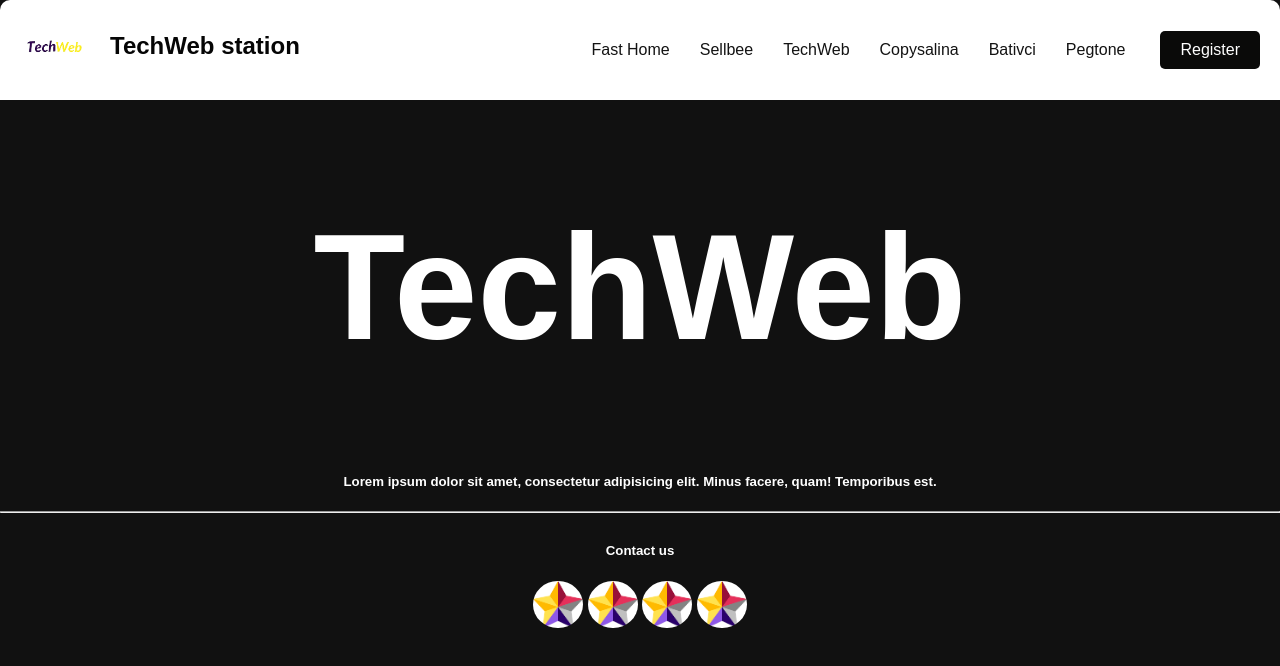
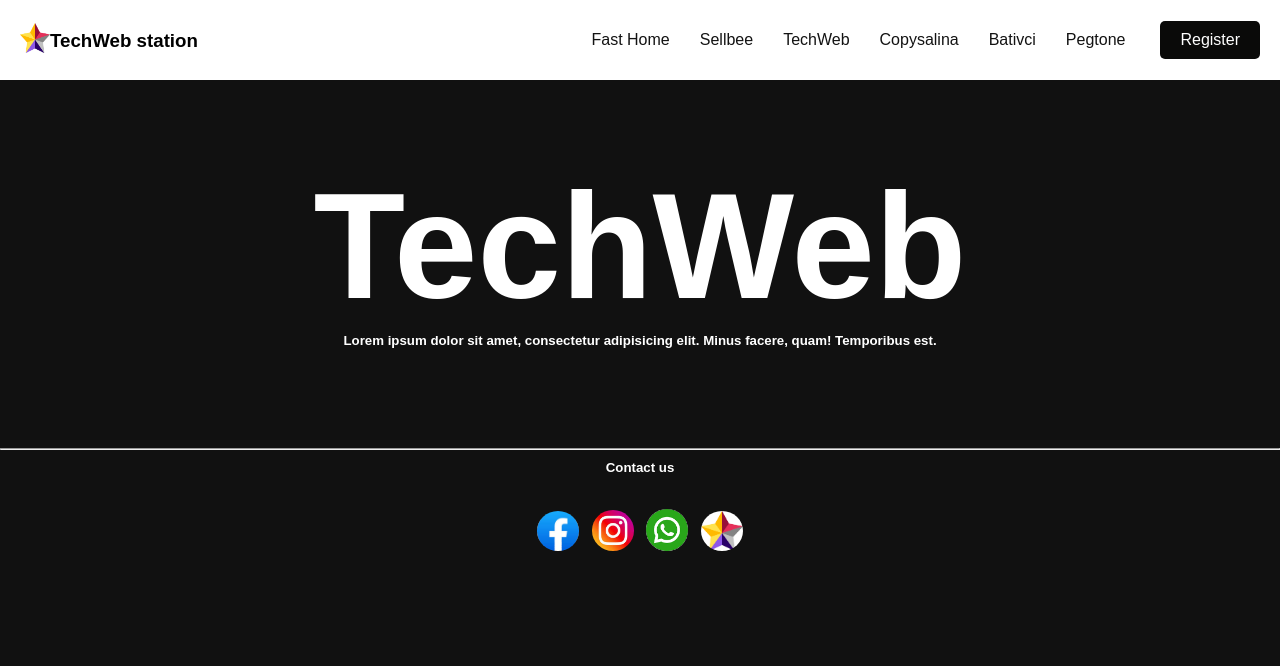
Before and after one commit to soufyane-felate/TechWeb, a plain HTML site: page project/index.html in a window 1280 px wide. Drawn offline with Linux system fonts and the light colour scheme.

Commit message:
added footer

```diff
--- a/project/index.html
+++ b/project/index.html
@@ -1,21 +1,18 @@
 <!DOCTYPE html>
 <html lang="en">
   <head>
-    <meta charset="UTF-8">
-    <meta name="viewport" content="width=device-width, initial-scale=1.0">
+    <meta charset="UTF-8" />
+    <meta name="viewport" content="width=device-width, initial-scale=1.0" />
     <title>TechWeb</title>
-    <link rel="stylesheet" href="style.css">
+    <link rel="stylesheet" href="style.css" />
   </head>
   <body>
     <nav class="nav">
-
       <div class="d1">
         <div class="logo">
-            <img src="assets/icons/teachWebLogo.png" alt="TechWeb Logo">
+          <img src="assets/images/123uml.png" alt="TechWeb Logo" />
         </div>
-        <div class="title">
-            <h3>TechWeb station</h3>
-        </div>
+        <h3 class="t01">TechWeb station</h3>
       </div>
       <div class="menu">
         <ul>
@@ -31,24 +28,30 @@
     </nav>
     <div class="text">
       <h1>TechWeb</h1>
-    <h5>Lorem ipsum dolor sit amet, consectetur
-
-        adipisicing elit. Minus facere,
-
-         quam! Temporibus est.</h5>
-
+      <h5>
+        Lorem ipsum dolor sit amet, consectetur adipisicing elit. Minus facere,
+        quam! Temporibus est.
+      </h5>
     </div>
-<hr>
+    <hr />
     <footer>
       <div>
         <h5 class="fotTitle">Contact us</h5>
-        <div >
-            <img src="assets/images/123uml.png" alt="i1" class="i1">
-            <img src="assets/images/123uml.png" alt="i2" class="i2">
-            <img src="assets/images/123uml.png" alt="i3" class="i3">
-            <img src="assets/images/123uml.png" alt="i4" class="i4">
+        <div>
+          <a href=""
+            ><img src="assets/icons/facebook.jpeg" alt="i1" class="i1"
+          /></a>
+          <a href=""
+            ><img src="assets/icons/insta.jpeg" alt="i2" class="i2"
+          /></a>
+          <a href=""
+            ><img src="assets/icons/whatsapp.png" alt="i3" class="i3"
+          /></a>
+          <a href=""
+            ><img src="assets/images/123uml.png" alt="i4" class="i4"
+          /></a>
         </div>
-
+      </div>
     </footer>
   </body>
 </html>
--- a/project/style.css
+++ b/project/style.css
@@ -5,25 +5,41 @@ body {
     background-color: #111;
     color: #fff;
 }
-
+*
+{
+padding: 0;
+margin: 0;
+box-sizing: border-box;
+}
 .nav {
     background-color: white;
     display: flex;
     align-items: center;
     justify-content: space-between;
     padding: 0 20px;
-    height: 100px;
-    border-radius: 10px 10px 0px 0px;
+    height: 80px;
+    /* border-radius: 10px 10px 0px 0px; */
 }
 .d1
 {
     display: flex;
 
 }
+
 .logo img {
-    height: 80px;
-    width: 80px;
+    height: 30px;
+    width: 30px;
+
 }
+.t01
+{
+
+        color: black;
+        margin-top: 7px;
+
+
+}
+
 
 .title h3 {
     color: #050505;
@@ -31,10 +47,7 @@ body {
 
     font-size: 24px;
 }
-.title
-{
 
-}
 
 .menu {
     display: flex;
@@ -84,10 +97,10 @@ h1 {
     text-align: center;
     font-size: 150px;
     font-weight: bold;
+    margin-top: 80px;
 }
 .text h5
 {
-
     align-items: center;
     text-align: center;
 
@@ -97,8 +110,14 @@ h1 {
     text-align: center;
 
 }
+hr
+{
+    margin-top: 100px;
+}
 footer
 {
+    margin-top: 10px;
+
     align-items: center;
     display: flex;
     justify-content: center;
@@ -110,6 +129,9 @@ footer
     border-radius: 50%;
     text-align: center;
     align-items: center;
+     margin-top: 30px;
+     padding: 4px;
+
 
 
 }
```
Also changed, not shown: project/assets/icons/facebook.jpeg (added), project/assets/icons/insta.jpeg (added), project/assets/icons/whatsapp.png (added). Lines whose indentation alone changed are shown as unchanged.
